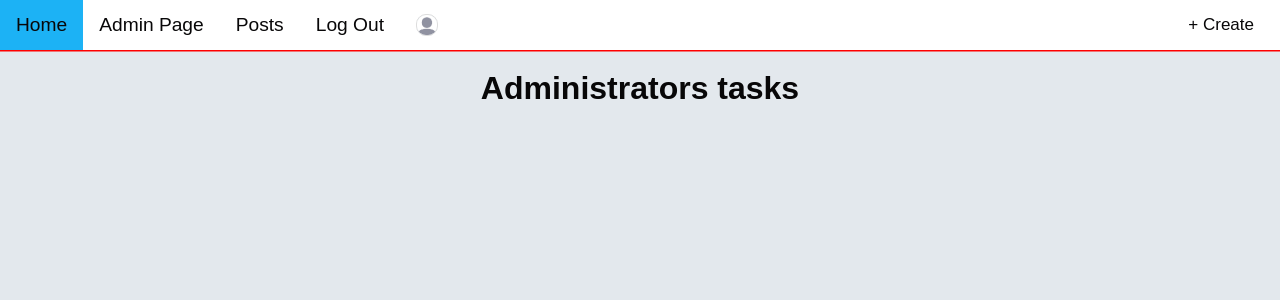
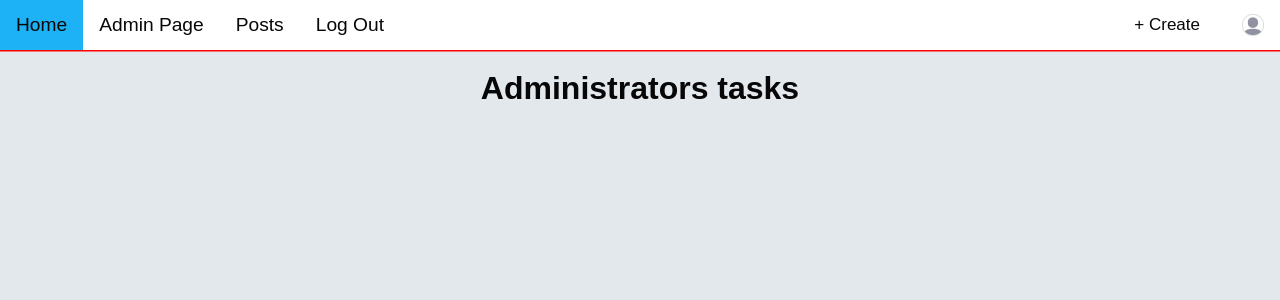
Before and after one commit to golfer69/TT2L-12-Mini-IT-Project-, a Flask app: page /admin in a window 1280 px wide. Shown: the top 300 px of the page. Run offline with Flask 3, Linux system fonts and the light colour scheme; the visitor is signed in with stand-in values (Sample User, id 1); data that the repository does not hold is empty; some libraries are stand-ins or nearby versions.

Commit message:
pfp btn to right

```diff
--- a/templates/base.html
+++ b/templates/base.html
@@ -26,14 +26,15 @@
         <a href="{{url_for('register')}}">Sign up</a>
         <a href="{{url_for('login')}}">Log In</a>
         {% endif %}
-        <a class="btn" href="/create"> + Create</a>
         <div class="account-button">
           {%if current_user.is_authenticated and update_user and update_user.profile_pic%}
-            <a href="{{url_for('account')}}"><img class="profile-pic" src="{{url_for('static', filename='profile_pics/' + update_user.profile_pic)}}" alt="Profile Picture"></a>
+            <a class="float-right" href="{{url_for('account')}}"><img class="profile-pic" src="{{url_for('static', filename='profile_pics/' + update_user.profile_pic)}}" alt="Profile Picture"></a>
           {%else%}
-            <a href="{{ url_for('account') }}"><img class="profile-pic" src="{{ url_for('static', filename='profile_pics/blank_profile_photo.png') }}" alt="Profile Picture"></a>
+            <a class="float-right" href="{{ url_for('account') }}"><img class="profile-pic" src="{{ url_for('static', filename='profile_pics/blank_profile_photo.png') }}" alt="Profile Picture"></a>
           {%endif%}
         </div>
+        <a class="btn" href="/create"> + Create</a>
+
     </div>
   </header>
   <main>
```
